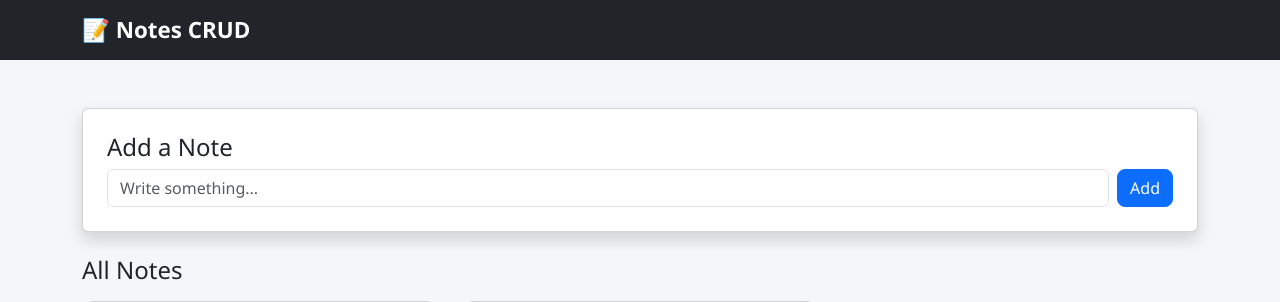
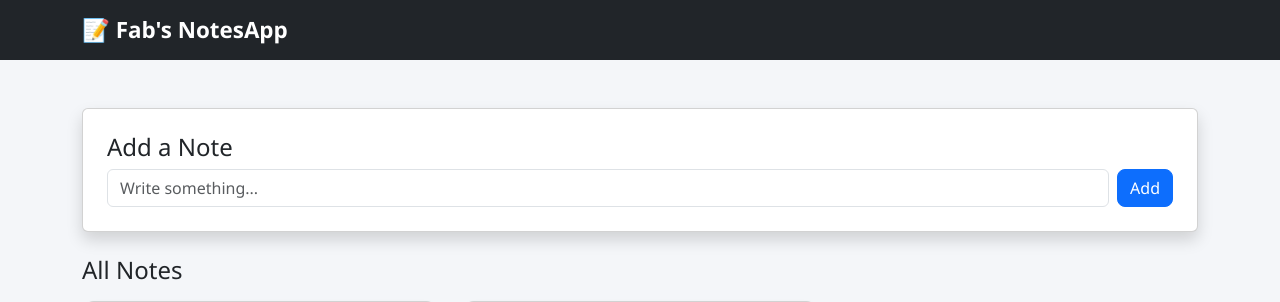
Before and after one commit to fabiane9258/Fabs-CRUD, a Flask app: page / in a window 1280 px wide. Shown: the top 302 px of the page. Run offline with Flask 3, Linux system fonts and the light colour scheme; data comes from the database, SQL or seed files in the repository.

Commit message:
modified base.html

```diff
--- a/templates/base.html
+++ b/templates/base.html
@@ -13,7 +13,7 @@
 
 <nav class="navbar navbar-dark bg-dark mb-4">
   <div class="container">
-    <a class="navbar-brand" href="{{ url_for('index') }}">📝 Notes CRUD</a>
+    <a class="navbar-brand" href="{{ url_for('index') }}">📝 Fab's NotesApp</a>
   </div>
 </nav>
 
```
